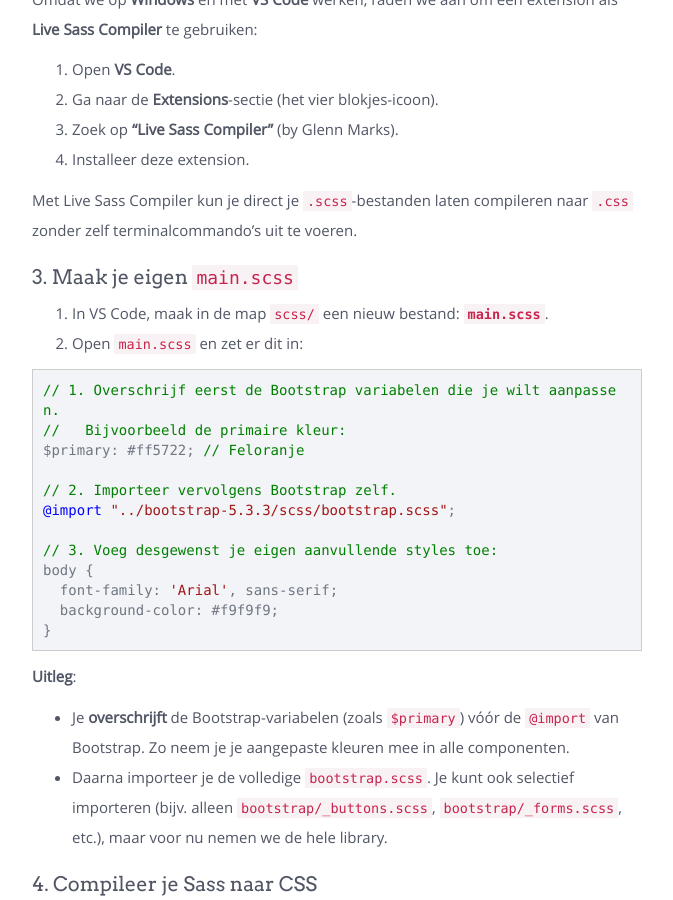
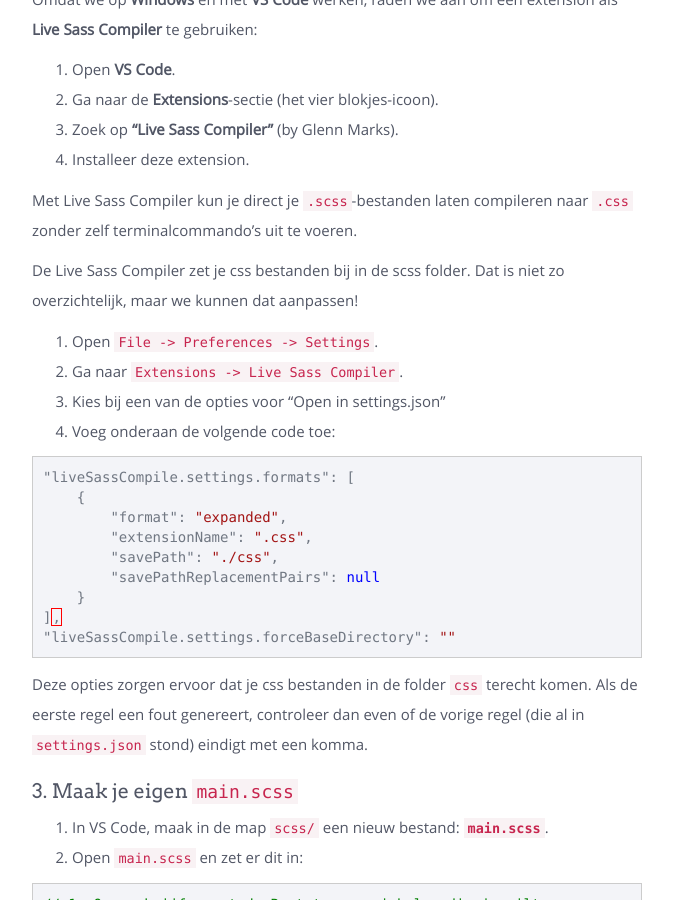
Before and after one commit to sma-it/cursus-bootstrap, a Jekyll site: the page built from modules/basics/_posts/2000-10-01-styling.md, in a window 1280 px wide and 900 px high, scrolled down 1043 px. Shown: the whole window, without its empty margins (383-1056 px from the left). Built offline with Jekyll 4.4.1, drawn with Linux system fonts in a browser that asks for light colours; nearby versions of some CDN libraries.

Commit message:
Voeg instructies toe voor het configureren van de Live Sass Compiler in VS Code

````diff
--- a/modules/basics/_posts/2000-10-01-styling.md
+++ b/modules/basics/_posts/2000-10-01-styling.md
@@ -44,6 +44,27 @@ Omdat we op **Windows** en met **VS Code** werken, raden we aan om een extension
 4. Installeer deze extension.
 
 Met Live Sass Compiler kun je direct je `.scss`-bestanden laten compileren naar `.css` zonder zelf terminalcommando’s uit te voeren.
+
+De Live Sass Compiler zet je css bestanden bij in de scss folder. Dat is niet zo overzichtelijk, maar we kunnen dat aanpassen!
+
+1. Open `File -> Preferences -> Settings`.
+2. Ga naar `Extensions -> Live Sass Compiler`.
+3. Kies bij een van de opties voor "Open in settings.json"
+4. Voeg onderaan de volgende code toe:
+
+```json
+"liveSassCompile.settings.formats": [
+    {
+        "format": "expanded",
+        "extensionName": ".css",
+        "savePath": "./css",
+        "savePathReplacementPairs": null
+    }
+],
+"liveSassCompile.settings.forceBaseDirectory": ""
+```
+
+Deze opties zorgen ervoor dat je css bestanden in de folder `css` terecht komen. Als de eerste regel een fout genereert, controleer dan even of de vorige regel (die al in `settings.json` stond) eindigt met een komma.
 
 ### 3. Maak je eigen <code>main.scss</code>
 1. In VS Code, maak in de map `scss/` een nieuw bestand: **`main.scss`**.
````
